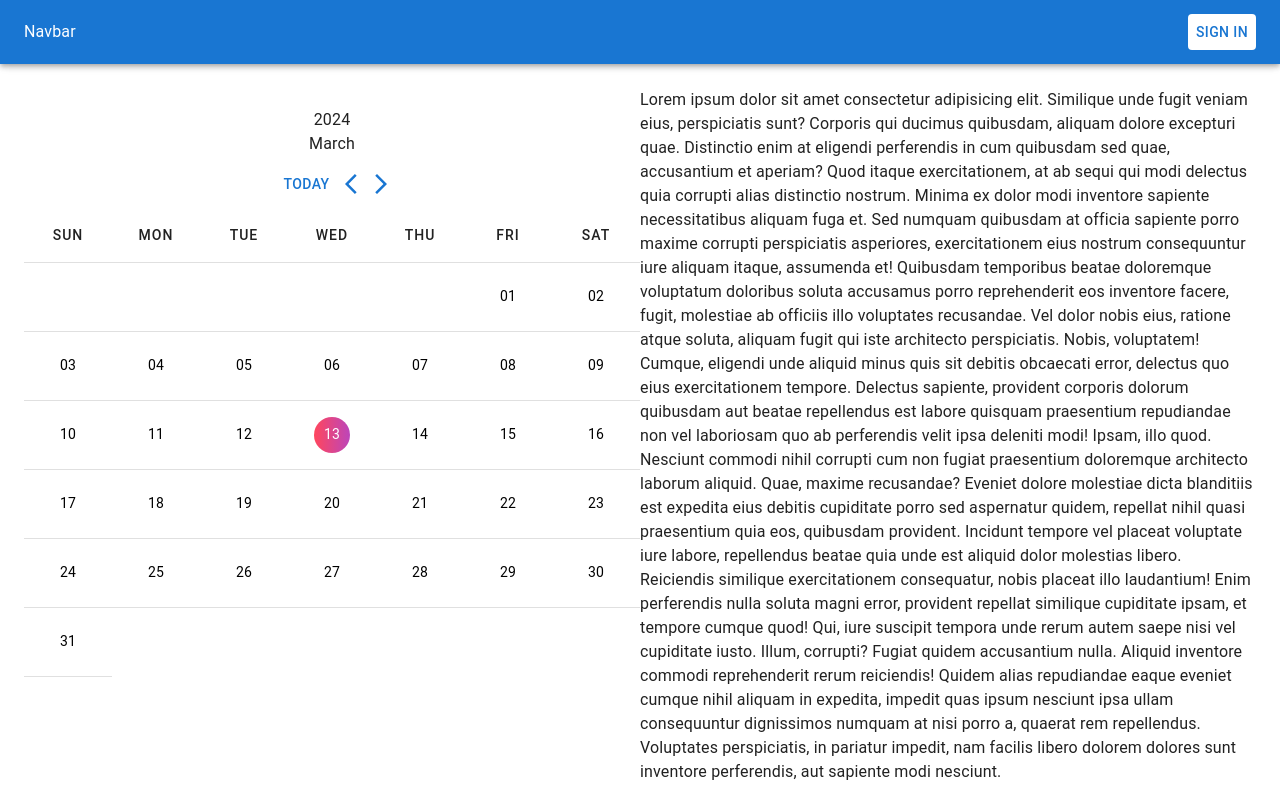
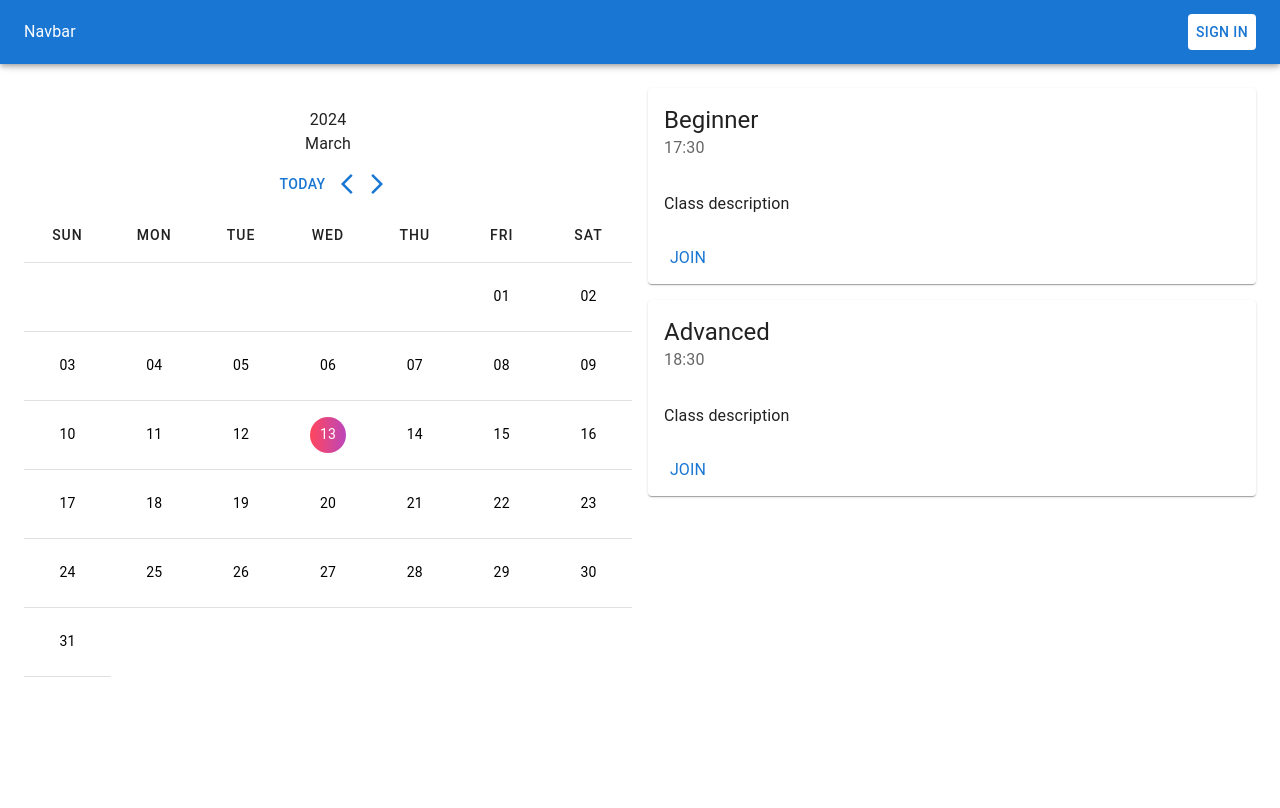
Before and after one commit to paulohfev/bjj-manager-app, a Next.js app: page / in a window 1280 px wide. Built offline with nearby package versions, Linux system fonts and the light colour scheme; no server answers.

Commit message:
Add Class Manager component and date selector store

```diff
--- a/package.json
+++ b/package.json
@@ -28,7 +28,8 @@
     "next-auth": "^4.24.7",
     "react": "^18",
     "react-dom": "^18",
-    "react-hook-form": "^7.52.1"
+    "react-hook-form": "^7.52.1",
+    "zustand": "^4.5.5"
   },
   "devDependencies": {
     "@tanstack/eslint-plugin-query": "^5.51.15",
--- a/src/app/page.tsx
+++ b/src/app/page.tsx
@@ -1,44 +1,13 @@
 'use client'
 
-import { Box, Grid, Typography } from '@mui/material'
+import { Box } from '@mui/material'
 
-import Calendar from './../components/Calendar'
+import ClassManager from '@/components/ClassManager'
 
 export default function Home() {
   return (
     <Box>
-      <Grid container>
-        <Grid item xs={6}>
-          <Calendar />
-        </Grid>
-
-        <Grid item xs={6}>
-          <Typography>
-            Lorem ipsum dolor sit amet consectetur adipisicing elit. Similique unde fugit veniam eius, perspiciatis
-            sunt? Corporis qui ducimus quibusdam, aliquam dolore excepturi quae. Distinctio enim at eligendi perferendis
-            in cum quibusdam sed quae, accusantium et aperiam? Quod itaque exercitationem, at ab sequi qui modi delectus
-            quia corrupti alias distinctio nostrum. Minima ex dolor modi inventore sapiente necessitatibus aliquam fuga
-            et. Sed numquam quibusdam at officia sapiente porro maxime corrupti perspiciatis asperiores, exercitationem
-            eius nostrum consequuntur iure aliquam itaque, assumenda et! Quibusdam temporibus beatae doloremque
-            voluptatum doloribus soluta accusamus porro reprehenderit eos inventore facere, fugit, molestiae ab officiis
-            illo voluptates recusandae. Vel dolor nobis eius, ratione atque soluta, aliquam fugit qui iste architecto
-            perspiciatis. Nobis, voluptatem! Cumque, eligendi unde aliquid minus quis sit debitis obcaecati error,
-            delectus quo eius exercitationem tempore. Delectus sapiente, provident corporis dolorum quibusdam aut beatae
-            repellendus est labore quisquam praesentium repudiandae non vel laboriosam quo ab perferendis velit ipsa
-            deleniti modi! Ipsam, illo quod. Nesciunt commodi nihil corrupti cum non fugiat praesentium doloremque
-            architecto laborum aliquid. Quae, maxime recusandae? Eveniet dolore molestiae dicta blanditiis est expedita
-            eius debitis cupiditate porro sed aspernatur quidem, repellat nihil quasi praesentium quia eos, quibusdam
-            provident. Incidunt tempore vel placeat voluptate iure labore, repellendus beatae quia unde est aliquid
-            dolor molestias libero. Reiciendis similique exercitationem consequatur, nobis placeat illo laudantium! Enim
-            perferendis nulla soluta magni error, provident repellat similique cupiditate ipsam, et tempore cumque quod!
-            Qui, iure suscipit tempora unde rerum autem saepe nisi vel cupiditate iusto. Illum, corrupti? Fugiat quidem
-            accusantium nulla. Aliquid inventore commodi reprehenderit rerum reiciendis! Quidem alias repudiandae eaque
-            eveniet cumque nihil aliquam in expedita, impedit quas ipsum nesciunt ipsa ullam consequuntur dignissimos
-            numquam at nisi porro a, quaerat rem repellendus. Voluptates perspiciatis, in pariatur impedit, nam facilis
-            libero dolorem dolores sunt inventore perferendis, aut sapiente modi nesciunt.
-          </Typography>
-        </Grid>
-      </Grid>
+      <ClassManager />
     </Box>
   )
 }
--- a/src/components/Calendar/index.tsx
+++ b/src/components/Calendar/index.tsx
@@ -1,22 +1,21 @@
-import React, { useState } from 'react'
+import React from 'react'
 
 import { ArrowBackIos, ArrowForwardIos } from '@mui/icons-material'
 import { Box, Button, Table, TableBody, TableCell, TableHead, TableRow, Typography } from '@mui/material'
 
 import dayjs from '@/dates'
+import { useDateSelectorStore } from '@/store/dateSelectorStore'
 
 import styles from './styles'
 
 const Calendar: React.FC = () => {
-  const currentDate = dayjs()
-  const [dateObject, setDateObject] = useState(currentDate)
-  const [selectedDate, setSelectedDate] = useState(dateObject)
+  const { currentDate, selectedDate, setSelectedDate } = useDateSelectorStore()
 
-  const firstDayOfMonth = Number(dateObject.startOf('month').format('d'))
-  const currentMonthName = dateObject.format('MMMM')
-  const currentMonthNumber = dateObject.format('MM')
-  const currentYear = dateObject.format('YYYY')
-  const weekDays = dateObject.localeData().weekdaysShort()
+  const firstDayOfMonth = Number(selectedDate.startOf('month').format('d'))
+  const currentMonthName = selectedDate.format('MMMM')
+  const currentMonthNumber = selectedDate.format('MM')
+  const currentYear = selectedDate.format('YYYY')
+  const weekDays = selectedDate.localeData().weekdaysShort()
 
   const handleSelectedDate = (selectedDate: dayjs.Dayjs) => {
     setSelectedDate(selectedDate)
@@ -44,7 +43,7 @@ const Calendar: React.FC = () => {
 
   const getDaysList = () => {
     const days = []
-    for (let d = 1; d <= dateObject.daysInMonth(); d++) {
+    for (let d = 1; d <= selectedDate.daysInMonth(); d++) {
       const formattedDay = () => (d.toString().length === 1 ? `0${d}` : `${d}`)
       const isDaySelected = selectedDate.date() === d
 
@@ -86,19 +85,16 @@ const Calendar: React.FC = () => {
   }
 
   const backTrackOneMonth = () => {
-    const previousMonth = dateObject.subtract(1, 'months')
-    setDateObject(previousMonth)
+    const previousMonth = selectedDate.subtract(1, 'months')
     setSelectedDate(previousMonth)
   }
 
   const forwardOneMonth = () => {
-    const nextMonth = dateObject.add(1, 'months')
-    setDateObject(nextMonth)
+    const nextMonth = selectedDate.add(1, 'months')
     setSelectedDate(nextMonth)
   }
 
   const returnToCurrentDate = () => {
-    setDateObject(currentDate)
     setSelectedDate(currentDate)
   }
 
--- /dev/null
+++ b/src/components/ClassManager/index.tsx
@@ -0,0 +1,20 @@
+import { Grid } from '@mui/material'
+
+import Calendar from '../Calendar'
+import ClassesList from '../ClassesList'
+
+const ClassManager: React.FC = () => {
+  return (
+    <Grid container columnSpacing={2}>
+      <Grid item xs={6}>
+        <Calendar />
+      </Grid>
+
+      <Grid item xs={6}>
+        <ClassesList />
+      </Grid>
+    </Grid>
+  )
+}
+
+export default ClassManager
--- /dev/null
+++ b/src/components/ClassesList/index.tsx
@@ -0,0 +1,36 @@
+import { Box, Card, CardActions, CardContent, CardHeader, Typography } from '@mui/material'
+
+import styles from './styles'
+import Button from '../Button'
+
+const ClassesList: React.FC = () => {
+  return (
+    <Box sx={styles.container}>
+      <Card>
+        <CardHeader subheader="17:30" title="Beginner" />
+        <CardContent>
+          <Typography>Class description</Typography>
+        </CardContent>
+        <CardActions>
+          <Button>
+            <Typography>Join</Typography>
+          </Button>
+        </CardActions>
+      </Card>
+
+      <Card>
+        <CardHeader subheader="18:30" title="Advanced" />
+        <CardContent>
+          <Typography>Class description</Typography>
+        </CardContent>
+        <CardActions>
+          <Button>
+            <Typography>Join</Typography>
+          </Button>
+        </CardActions>
+      </Card>
+    </Box>
+  )
+}
+
+export default ClassesList
--- /dev/null
+++ b/src/components/ClassesList/styles.ts
@@ -0,0 +1,9 @@
+const styles = {
+  container: {
+    display: 'flex',
+    flexDirection: 'column',
+    gap: '16px',
+  },
+}
+
+export default styles
--- /dev/null
+++ b/src/store/dateSelectorStore.ts
@@ -0,0 +1,15 @@
+import { create } from 'zustand'
+
+import dayjs from '@/dates'
+
+export type DateSelectorStore = {
+  currentDate: dayjs.Dayjs
+  selectedDate: dayjs.Dayjs
+  setSelectedDate: (date: dayjs.Dayjs) => void
+}
+
+export const useDateSelectorStore = create<DateSelectorStore>((set, _get) => ({
+  currentDate: dayjs(),
+  selectedDate: dayjs(),
+  setSelectedDate: (date: dayjs.Dayjs) => set({ selectedDate: date }),
+}))
```
Also changed, not shown: 1 other file (tests, documents, lock files or other folders).
